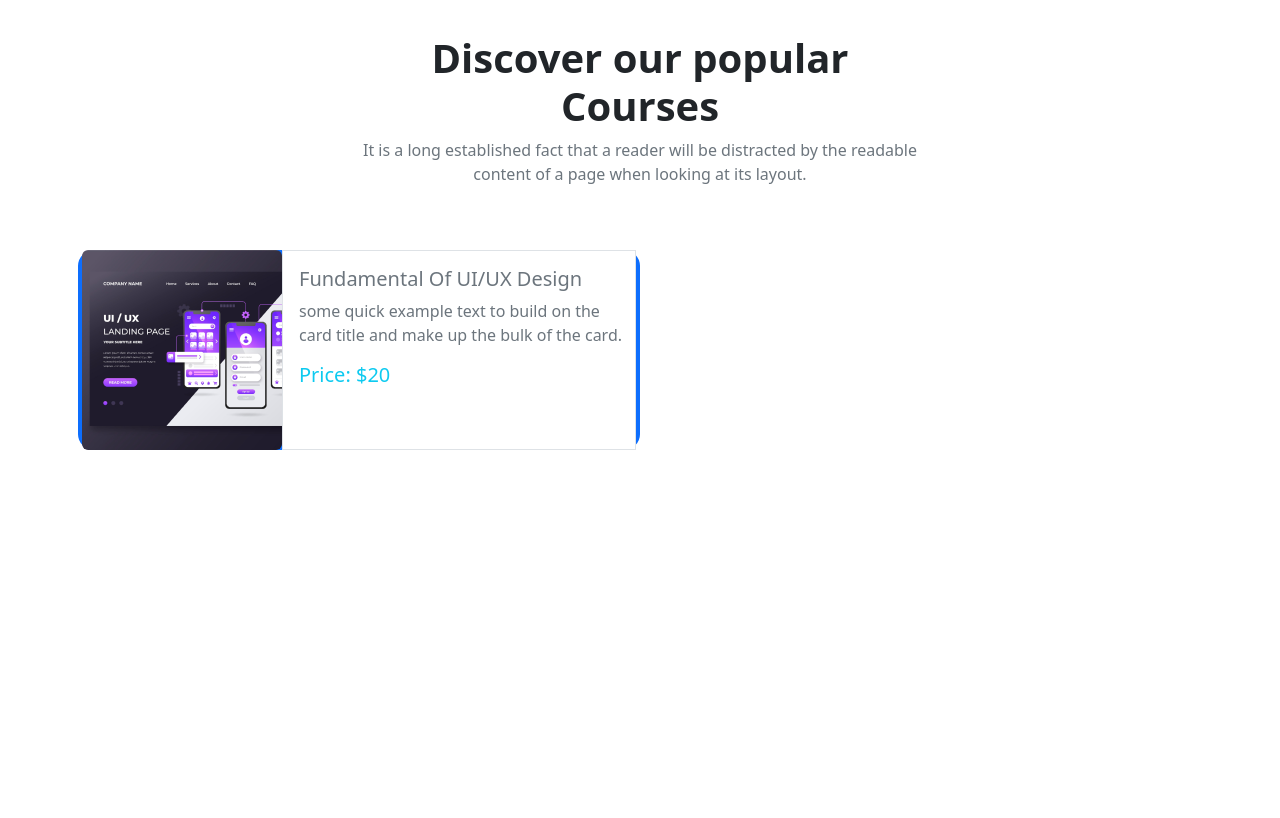
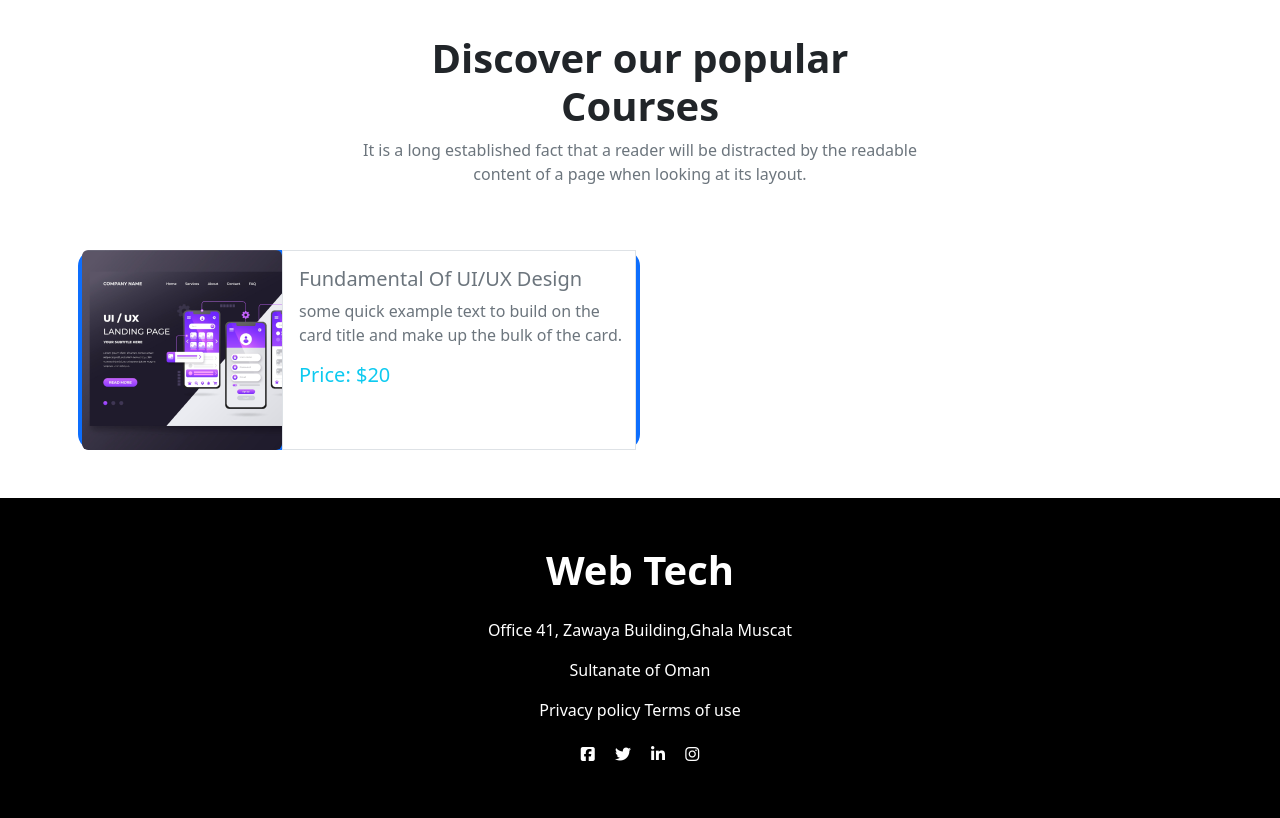
Before and after one commit to SubrinaJhumur/Web-Tech, a plain HTML site: page index.html in a window 1280 px wide. Shown: the part 742-1560 px from the top of the page. Before the commit the page ends 1240 px from the top, so only its background shows below. Drawn offline with nearby package versions, Linux system fonts and the light colour scheme.

Commit message:
footer-commited

```diff
--- a/index.html
+++ b/index.html
@@ -4,6 +4,8 @@
     <meta charset="utf-8">
     <meta name="viewport" content="width=device-width, initial-scale=1">
     <title>Web Tech</title>
+    <!-- font awsome kit -->
+    <script src="https://kit.fontawesome.com/6e88c2d05a.js" crossorigin="anonymous"></script>
     <!-- bootstrap link -->
     <link href="https://cdn.jsdelivr.net/npm/bootstrap@5.2.0/dist/css/bootstrap.min.css" rel="stylesheet" integrity="sha384-gH2yIJqKdNHPEq0n4Mqa/HGKIhSkIHeL5AyhkYV8i59U5AR6csBvApHHNl/vI1Bx" crossorigin="anonymous">
   </head>
@@ -70,6 +72,8 @@
                   </div>
 
             </section>
+    </header>
+    <main>
               <!-- our course section -->
               <section  class=" mt-5 mb-5">
                 <div class="d-flex flex-column align-items-center justify-content-center mt-5 mb-5">
@@ -96,6 +100,23 @@
 
 
             </section>
+    </main>
+    <footer>
+      <section>
+        <div class="bg-black text-white h-75 text-center pt-5 pb-5">
+          <h1 class="fs-1 fw-bold pb-3">Web Tech</h1>
+          <p p-0>Office 41, Zawaya Building,Ghala Muscat</p>
+          <p p-0>Sultanate of Oman</p>
+          <p p-0>Privacy policy Terms of use</p>
+          <div>
+            <i class="fa-brands fa-square-facebook p-2"></i>
+            <i class="fa-brands fa-twitter p-2"></i>
+            <i class="fa-brands fa-linkedin-in p-2"></i>
+            <i class="fa-brands fa-instagram p-2"></i>
+          </div>
+        </div>
+      </section>
+    </footer>
 
 
 
@@ -103,7 +124,10 @@
 
 
 
-    </header>
+
+
+
+
     <script src="https://cdn.jsdelivr.net/npm/bootstrap@5.2.0/dist/js/bootstrap.bundle.min.js" integrity="sha384-A3rJD856KowSb7dwlZdYEkO39Gagi7vIsF0jrRAoQmDKKtQBHUuLZ9AsSv4jD4Xa" crossorigin="anonymous"></script>
   </body>
 </html>
```
Lines whose indentation alone changed are shown as unchanged.
